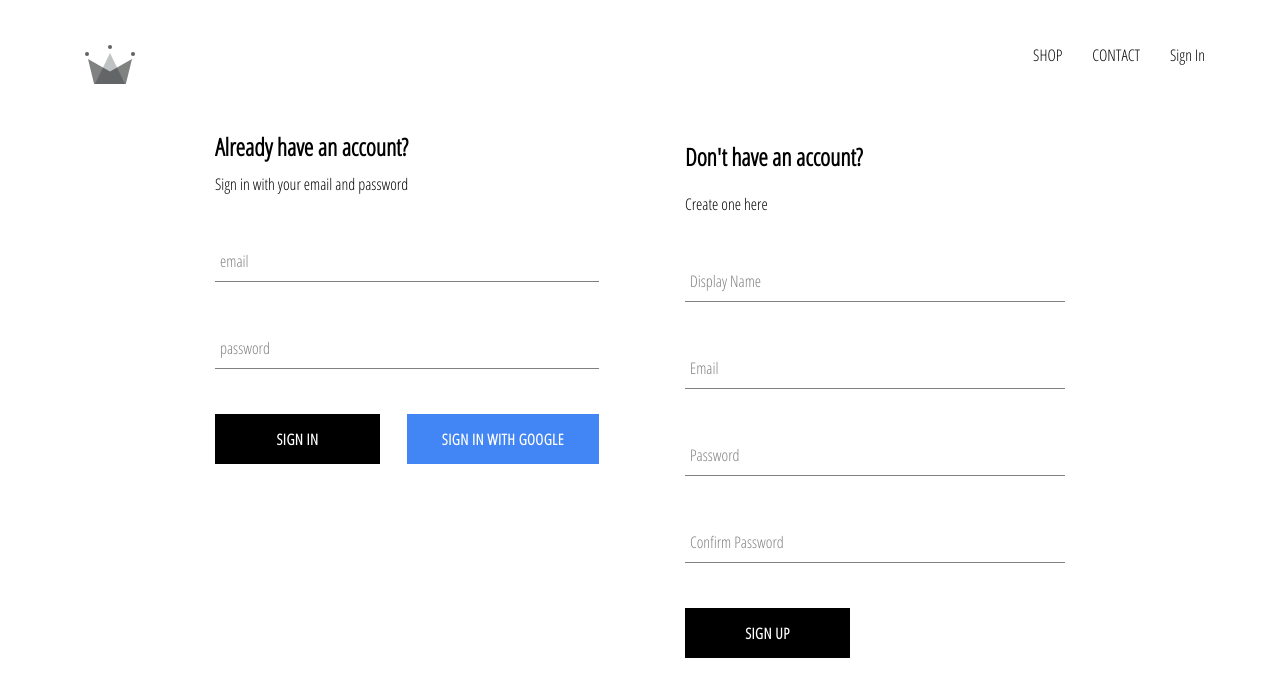
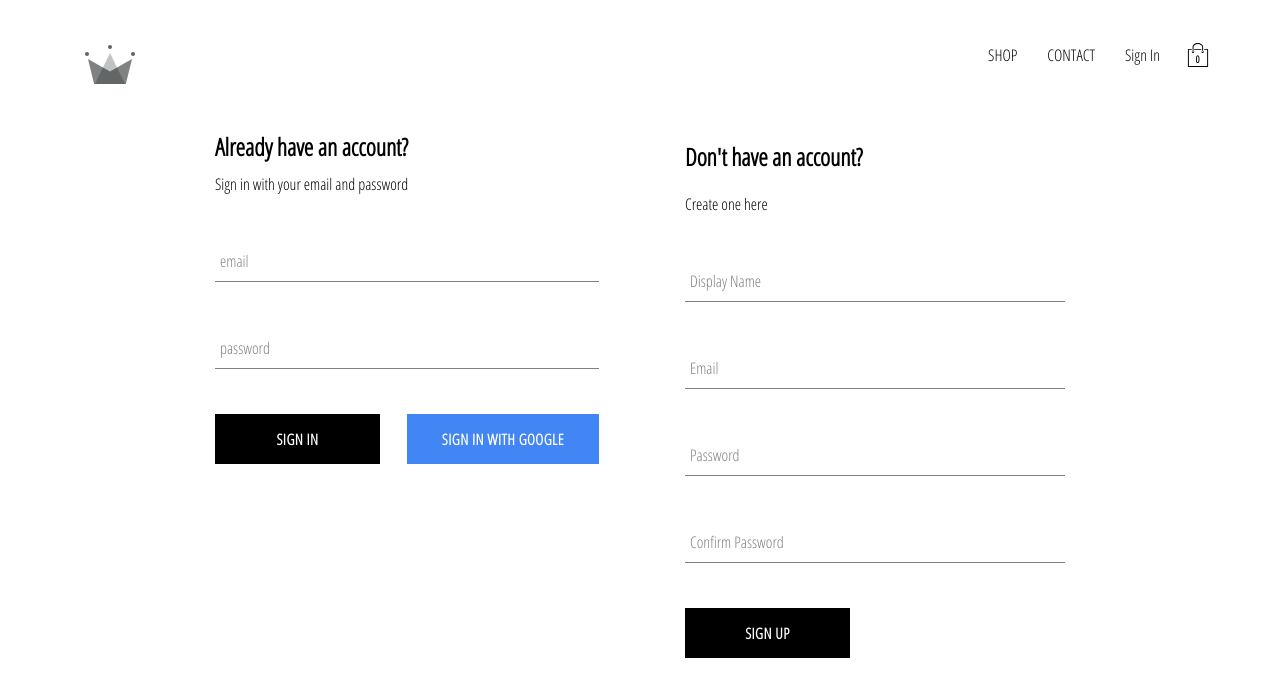
Before and after one commit to mjc695/crwn-clothing, a React (Create React App) app: page /signin in a window 1280 px wide. Shown: the top 696 px of the page. Built offline with nearby package versions, Linux system fonts and the light colour scheme; no server answers.

Commit message:
added cart icoon and cartDropDown componoents, also implemented cart reducer

```diff
--- /dev/null
+++ b/src/components/cart-dropdown/cart-dropdown.js
@@ -0,0 +1,15 @@
+import React from 'react'
+import CustomButtom from '../custom-button/custom-button'
+
+import './cart-dropdown.styles.scss'
+
+const Cart = () => {
+  return (
+    <div className='cart-dropdown'>
+      <div className='cart-items' />
+      <CustomButtom>Go To Checkout</CustomButtom>
+    </div>
+  )
+}
+
+export default Cart
--- /dev/null
+++ b/src/components/cart-dropdown/cart-dropdown.styles.scss
@@ -0,0 +1,25 @@
+.cart-dropdown{
+  position: absolute;
+  width: 240px;
+  height: 340px;
+  display: flex;
+  flex-direction: column;
+  padding: 20px;
+  border: 1px solid black;
+  background-color: white;
+  top: 80px;
+  right: 0;
+  z-index: 5;
+
+  .cart-items{
+    height: 240px;
+    display: flex;
+    flex-direction: column;
+    overflow: scroll;
+  }
+
+  .button{
+    margin-top: auto;
+  }
+
+}
--- /dev/null
+++ b/src/components/cart-icon/cart-icon.js
@@ -0,0 +1,23 @@
+import React from 'react'
+import { connect } from 'react-redux'
+
+import { ReactComponent as ShoppingIcon } from '../../assets/shopping_cart.svg'
+
+import { toggleCartHidden } from '../../redux/cart/cart.actions'
+
+import './cart-icon.styles.scss'
+
+const CartIcon = ({ toggleCartHidden }) => {
+  return (
+    <div onClick={toggleCartHidden} className='cart-icon'>
+      <ShoppingIcon className='shopping-icon' />
+      <span className='item-count'>{0}</span>
+    </div>
+  )
+}
+
+const mapDispatch = dispatch => ({
+  toggleCartHidden: async () => await dispatch(toggleCartHidden())
+})
+
+export default connect(null, mapDispatch)(CartIcon)
--- /dev/null
+++ b/src/components/cart-icon/cart-icon.styles.scss
@@ -0,0 +1,22 @@
+.cart-icon {
+  width: 45px;
+  height: 45px;
+  position: relative;
+  display:flex;
+  align-items: center;
+  justify-content: center;
+  cursor: pointer;
+
+  .shopping-icon {
+    width: 24px;
+    height: 24px;
+  }
+
+  .item-count {
+    position: absolute;
+    font-size: 10px;
+    font-weight: bold;
+    bottom: 12px;
+  }
+
+}
--- a/src/components/header/header.js
+++ b/src/components/header/header.js
@@ -1,6 +1,8 @@
 import React from 'react'
 import { Link } from 'react-router-dom'
 import { ReactComponent as Logo } from '../../assets/crown.svg'
+import CartIcon from '../cart-icon/cart-icon'
+import CartDropdown from '../cart-dropdown/cart-dropdown'
 // ReactComponent is a special name that tells create react app that we want a react component that renders an svg instead of the filename
 
 import { auth } from '../../firebase/firebase.utils'
@@ -8,7 +10,7 @@ import { connect } from 'react-redux'
 
 import './header.styles.scss'
 
-const Header = ({ currentUser }) => {
+const Header = ({ currentUser, cartHidden }) => {
   console.log('current user:', currentUser)
   return (
     <div className='header'>
@@ -24,13 +26,16 @@ const Header = ({ currentUser }) => {
           </div> :
             <Link className='option' to='/signIn'>Sign In</Link>
         }
+        <CartIcon />
       </div>
+      {cartHidden ? null : (<CartDropdown />)}
     </div>
   )
 }
 
-const mapStateToProps = state => ({
-  currentUser: state.user.currentUser
+const mapStateToProps = ({ user, cart }) => ({
+  currentUser: user.currentUser,
+  cartHidden: cart.hidden
 })
 
 export default connect(mapStateToProps)(Header)
--- /dev/null
+++ b/src/redux/cart/cart.actions.js
@@ -0,0 +1,5 @@
+import CartActionTypes from './cart.type'
+
+export const toggleCartHidden = () => ({
+  type: CartActionTypes.TOGGLE_CART_HIDDEN
+})
--- /dev/null
+++ b/src/redux/cart/cart.reducer.js
@@ -0,0 +1,20 @@
+import CartActionTypes from './cart.type'
+
+const InitialState = {
+  hidden: true // keep dropdown hidden on initial render
+}
+
+const cartReducer = (state = InitialState, action) => {
+  switch (action.type) {
+    case CartActionTypes.TOGGLE_CART_HIDDEN:
+      return {
+        ...state,
+        hidden: !state.hidden
+      }
+
+    default:
+      return state
+  }
+}
+
+export default cartReducer
--- /dev/null
+++ b/src/redux/cart/cart.type.js
@@ -0,0 +1,5 @@
+const CartActionTypes = {
+  TOGGLE_CART_HIDDEN: 'TOGGLE_CART_HIDDEN'
+}
+
+export default CartActionTypes
--- a/src/redux/root-reducer.js
+++ b/src/redux/root-reducer.js
@@ -1,7 +1,9 @@
 import { combineReducers } from 'redux'
 
 import userReducer from './user/user.reducer'
+import cartReducer from './cart/cart.reducer'
 
 export default combineReducers({
-  user: userReducer
+  user: userReducer,
+  cart: cartReducer
 })
```
Also changed, not shown: src/assets/shopping_cart.svg (added).
